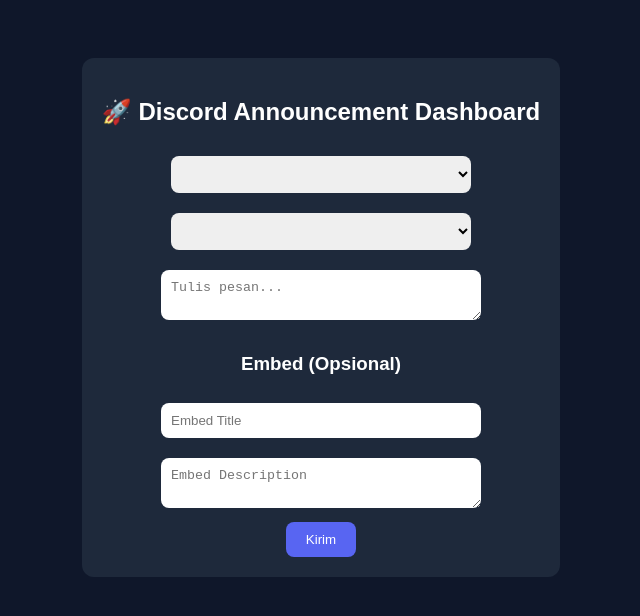
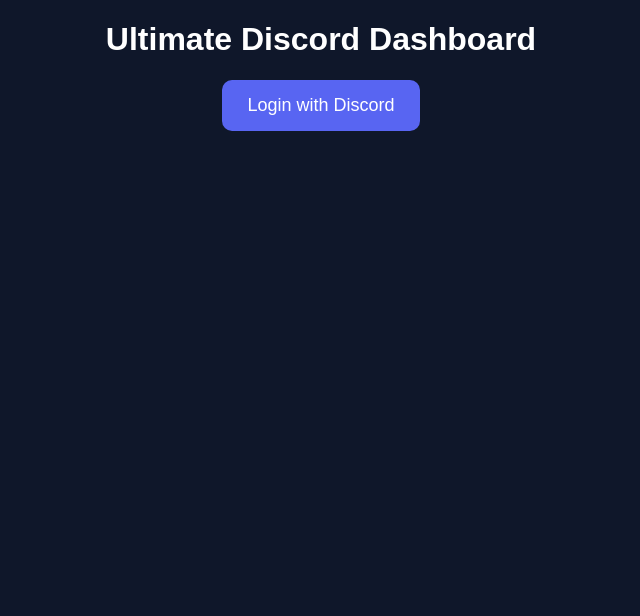
Before and after one commit to Ariftxn/discord-dashboard-termux, a website: page public/index.html in a window 1280 px wide. Shown: the whole page, without its empty margins (319-959 px from the left). Drawn offline with Linux system fonts and the light colour scheme; no server answers.

Commit message:
Update index.html

```diff
--- a/public/index.html
+++ b/public/index.html
@@ -1,105 +1,14 @@
 <!DOCTYPE html>
 <html>
 <head>
-  <title>Discord Dashboard</title>
-  <style>
-    body {
-      background: #0f172a;
-      color: white;
-      font-family: Arial;
-      text-align: center;
-    }
-
-    select, textarea, input {
-      width: 300px;
-      margin: 10px;
-      padding: 10px;
-      border-radius: 8px;
-      border: none;
-    }
-
-    button {
-      padding: 10px 20px;
-      border-radius: 8px;
-      border: none;
-      background: #5865F2;
-      color: white;
-      cursor: pointer;
-    }
-
-    .card {
-      background: #1e293b;
-      padding: 20px;
-      border-radius: 12px;
-      display: inline-block;
-      margin-top: 50px;
-    }
-  </style>
+<title>Ultimate Dashboard</title>
+<style>
+body{background:#0f172a;color:white;text-align:center;font-family:Arial}
+button{padding:15px 25px;border:none;border-radius:10px;background:#5865F2;color:white;font-size:18px;cursor:pointer}
+</style>
 </head>
 <body>
-
-<div class="card">
-  <h2>🚀 Discord Announcement Dashboard</h2>
-
-  <select id="guilds" onchange="loadChannels()"></select><br>
-  <select id="channels"></select><br>
-
-  <textarea id="message" placeholder="Tulis pesan..."></textarea><br>
-
-  <h3>Embed (Opsional)</h3>
-  <input id="embedTitle" placeholder="Embed Title"><br>
-  <textarea id="embedDesc" placeholder="Embed Description"></textarea><br>
-
-  <button onclick="send()">Kirim</button>
-</div>
-
-<script>
-async function loadGuilds(){
-  const res = await fetch("/api/guilds");
-  const guilds = await res.json();
-  const select = document.getElementById("guilds");
-  select.innerHTML = guilds.map(g =>
-    `<option value="${g.id}">${g.name}</option>`
-  ).join("");
-  loadChannels();
-}
-
-async function loadChannels(){
-  const guildId = document.getElementById("guilds").value;
-  const res = await fetch(`/api/channels/${guildId}`);
-  const channels = await res.json();
-  const select = document.getElementById("channels");
-  select.innerHTML = channels.map(c =>
-    `<option value="${c.id}">${c.name}</option>`
-  ).join("");
-}
-
-async function send(){
-  const channelId = document.getElementById("channels").value;
-  const message = document.getElementById("message").value;
-  const embedTitle = document.getElementById("embedTitle").value;
-  const embedDesc = document.getElementById("embedDesc").value;
-
-  const data = {
-    channelId,
-    message,
-    embed: embedTitle || embedDesc ? {
-      title: embedTitle,
-      description: embedDesc
-    } : null
-  };
-
-  await fetch("/api/send", {
-    method: "POST",
-    headers: { "Content-Type": "application/json" },
-    body: JSON.stringify(data)
-  });
-
-  alert("Berhasil dikirim!");
-}
-
-loadGuilds();
-</script>
-
+<h1>Ultimate Discord Dashboard</h1>
+<a href="/login"><button>Login with Discord</button></a>
 </body>
 </html>
```
